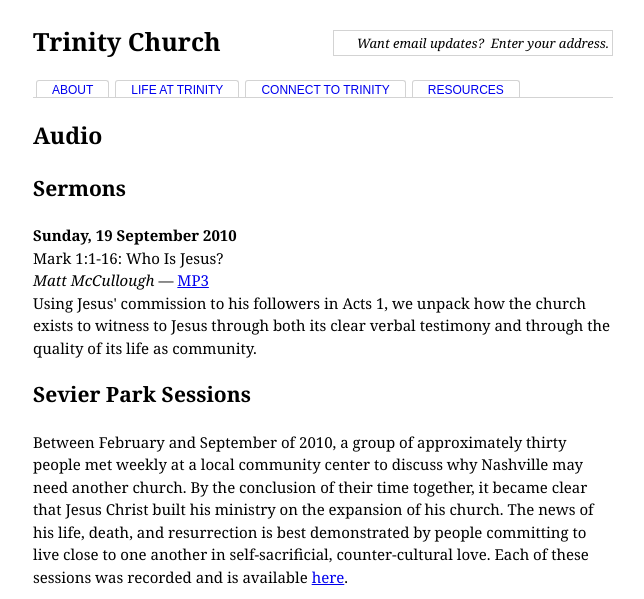
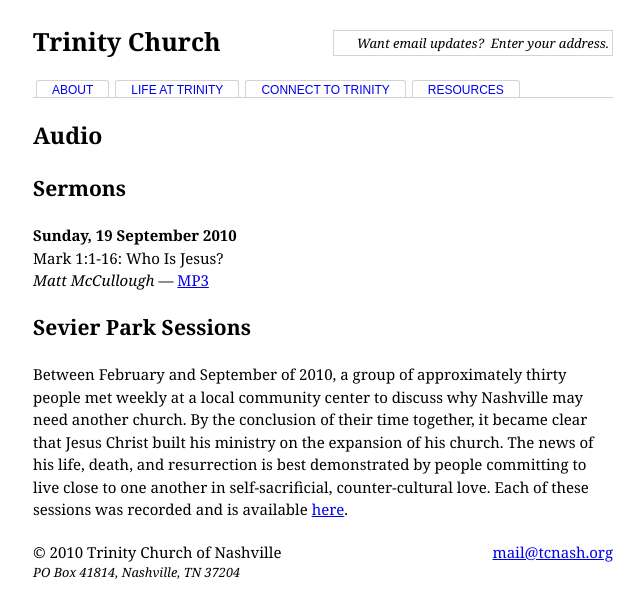
Before and after one commit to drewr/trinitypy, a Django app: template templates/audio.html in a window 1280 px wide. Shown: the top 599 px of the page, without its empty margins (137-781 px from the left). Run offline with Django 3.2, Linux system fonts and the light colour scheme; the template is opened without the code that fills it, so the values that code supplies are empty.

Commit message:
Remove erroneous blurb.

```diff
--- a/templates/audio.html
+++ b/templates/audio.html
@@ -13,9 +13,6 @@
 Mark 1:1-16: Who Is Jesus?<br/>
 <i>Matt McCullough</i> &#8212;
 <a href="http://media.tcnash.org/2010-09-19-Mark-1-Who-Is-Jesus.mp3">MP3</a><br/>
-Using Jesus' commission to his followers in Acts 1, we unpack how the
-church exists to witness to Jesus through both its clear verbal
-testimony and through the quality of its life as community.
 </p>
 
 <h3>Sevier Park Sessions</h3>
```
